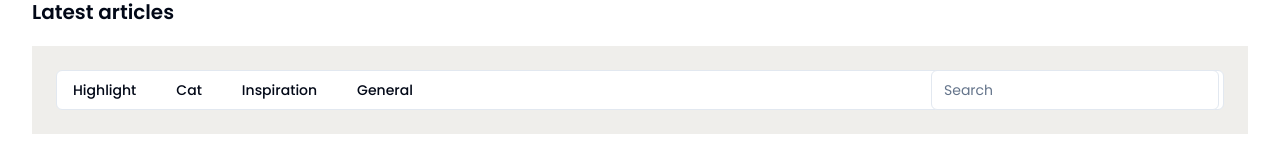
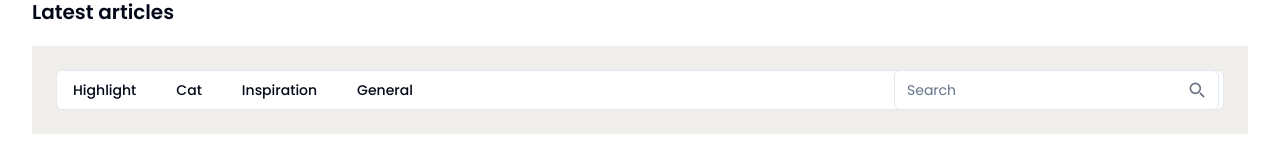
Before and after one commit to Ouliang-99/Oleang-Blog-Project, a React (Vite) app: page / in a window 1280 px wide. Shown: the part 787-947 px from the top of the page. Built offline with nearby package versions, Linux system fonts and the light colour scheme.

Commit message:
fix/code-rendering-and-serch-bar

```diff
--- a/src/component/ArticleSection.jsx
+++ b/src/component/ArticleSection.jsx
@@ -12,33 +12,35 @@ import {
   MenubarSubContent,
   MenubarSubTrigger,
   MenubarTrigger,
-} from "@/components/ui/menubar"
-import { Input } from "@/components/ui/input"
-import * as React from "react"
-import {
-  Card,
-  CardContent,
-} from "@/components/ui/card"
-import { Label } from "@/components/ui/label"
+} from "@/components/ui/menubar";
+import { Input } from "@/components/ui/input";
+import * as React from "react";
+import { Card, CardContent } from "@/components/ui/card";
+import { Label } from "@/components/ui/label";
 import {
   Select,
   SelectContent,
   SelectItem,
   SelectTrigger,
   SelectValue,
-} from "@/components/ui/select"
+} from "@/components/ui/select";
 import { blogPosts } from "../data/blogPosts.js";
 
 export function ArticleSection() {
+  const categories = ["Highlight", "Cat", "Inspiration", "General"];
+
   return (
     <>
       <h1 className="flex text-xl font-semibold py-5">Latest articles</h1>
       <div className="bg-Brown-200 p-6 hidden sm:block">
         <Menubar className="flex justify-between items-center">
           <div className="flex space-x-4">
-            <MenubarMenu>
-              <MenubarTrigger>Highlight</MenubarTrigger>
+            {categories.map((category, index) => (
+              <MenubarMenu key={index}>
+                <MenubarTrigger>{category}</MenubarTrigger>
                 <MenubarContent>
+                  {category === "Highlight" && (
+                    <>
                       <MenubarItem>
                         New Tab <MenubarShortcut>⌘T</MenubarShortcut>
                       </MenubarItem>
@@ -59,11 +61,10 @@ export function ArticleSection() {
                       <MenubarItem>
                         Print... <MenubarShortcut>⌘P</MenubarShortcut>
                       </MenubarItem>
-              </MenubarContent>
-            </MenubarMenu>
-            <MenubarMenu>
-              <MenubarTrigger>Cat</MenubarTrigger>
-              <MenubarContent>
+                    </>
+                  )}
+                  {category === "Cat" && (
+                    <>
                       <MenubarItem>
                         Undo <MenubarShortcut>⌘Z</MenubarShortcut>
                       </MenubarItem>
@@ -85,11 +86,10 @@ export function ArticleSection() {
                       <MenubarItem>Cut</MenubarItem>
                       <MenubarItem>Copy</MenubarItem>
                       <MenubarItem>Paste</MenubarItem>
-              </MenubarContent>
-            </MenubarMenu>
-            <MenubarMenu>
-              <MenubarTrigger>Inspiration</MenubarTrigger>
-              <MenubarContent>
+                    </>
+                  )}
+                  {category === "Inspiration" && (
+                    <>
                       <MenubarCheckboxItem>
                         Always Show Bookmarks Bar
                       </MenubarCheckboxItem>
@@ -107,59 +107,89 @@ export function ArticleSection() {
                       <MenubarItem inset>Toggle Fullscreen</MenubarItem>
                       <MenubarSeparator />
                       <MenubarItem inset>Hide Sidebar</MenubarItem>
-              </MenubarContent>
-            </MenubarMenu>
-            <MenubarMenu>
-              <MenubarTrigger>General</MenubarTrigger>
-              <MenubarContent>
+                    </>
+                  )}
+                  {category === "General" && (
+                    <>
                       <MenubarRadioGroup value="benoit">
                         <MenubarRadioItem value="andy">Andy</MenubarRadioItem>
-                  <MenubarRadioItem value="benoit">Benoit</MenubarRadioItem>
+                        <MenubarRadioItem value="benoit">
+                          Benoit
+                        </MenubarRadioItem>
                         <MenubarRadioItem value="Luis">Luis</MenubarRadioItem>
                       </MenubarRadioGroup>
                       <MenubarSeparator />
                       <MenubarItem inset>Edit...</MenubarItem>
                       <MenubarSeparator />
                       <MenubarItem inset>Add Profile...</MenubarItem>
+                    </>
+                  )}
                 </MenubarContent>
               </MenubarMenu>
+            ))}
           </div>
-          <Input
-            className="md:w-72 ml-10 w-40 "
-            type="text"
-            placeholder="Search"
+          <div className="flex flex-col">
+            <div className="relative">
+              <Input className="pr-10" type="text" placeholder="Search" />
+              <span className="absolute right-3 top-1/2 transform -translate-y-1/2">
+                <svg
+                  xmlns="http://www.w3.org/2000/svg"
+                  className="h-5 w-5 text-gray-500"
+                  fill="none"
+                  viewBox="0 0 24 24"
+                  stroke="currentColor"
+                >
+                  <path
+                    strokeLinecap="round"
+                    strokeLinejoin="round"
+                    strokeWidth={2}
+                    d="M10 4a6 6 0 100 12 6 6 0 000-12zM16 16l4 4"
                   />
+                </svg>
+              </span>
+            </div>
+          </div>
         </Menubar>
       </div>
+
       <div className="bg-Brown-200 flex justify-center pt-5 sm:hidden">
         <Card className="w-[400px]">
           <CardContent>
             <form>
               <div className="grid w-full items-center gap-4">
                 <div className="flex flex-col space-y-1.5 mt-9">
+                  <div className="relative">
+                    <Input className="pr-10" type="text" placeholder="Search" />
+                    <span className="absolute right-3 top-1/2 transform -translate-y-1/2">
+                      <svg
+                        xmlns="http://www.w3.org/2000/svg"
+                        className="h-5 w-5 text-gray-500"
+                        fill="none"
+                        viewBox="0 0 24 24"
+                        stroke="currentColor"
+                      >
+                        <path
+                          strokeLinecap="round"
+                          strokeLinejoin="round"
+                          strokeWidth={2}
+                          d="M10 4a6 6 0 100 12 6 6 0 000-12zM16 16l4 4"
+                        />
+                      </svg>
+                    </span>
+                  </div>
+                </div>
+                <div className="flex flex-col space-y-1.5 text-left">
+                  <Label htmlFor="category">Select a category</Label>
                   <Select>
-                    <SelectTrigger id="framework">
+                    <SelectTrigger id="category">
                       <SelectValue placeholder="Select" />
                     </SelectTrigger>
                     <SelectContent position="popper">
-                      <SelectItem value="next">Next.js</SelectItem>
-                      <SelectItem value="sveltekit">SvelteKit</SelectItem>
-                      <SelectItem value="astro">Astro</SelectItem>
-                      <SelectItem value="nuxt">Nuxt.js</SelectItem>
-                    </SelectContent>
-                  </Select>
-                </div>
-                <div className="flex flex-col space-y-1.5 text-left">
-                  <Label htmlFor="framework">Framework</Label>
-                  <Select>
-                    <SelectTrigger id="framework">
-                      <SelectValue placeholder="Select" />
-                    </SelectTrigger>
-                    <SelectContent position="popper">
-                      <SelectItem value="next">Next.js</SelectItem>
-                      <SelectItem value="sveltekit">SvelteKit</SelectItem>
-                      <SelectItem value="astro">Astro</SelectItem>
-                      <SelectItem value="nuxt">Nuxt.js</SelectItem>
+                      {categories.map((category, index) => (
+                        <SelectItem key={index} value={category.toLowerCase()}>
+                          {category}
+                        </SelectItem>
+                      ))}
                     </SelectContent>
                   </Select>
                 </div>
```
Lines whose indentation alone changed are shown as unchanged.
